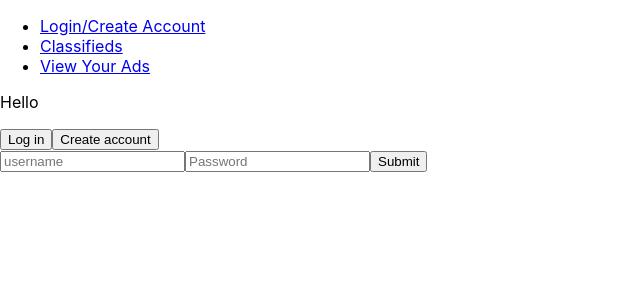
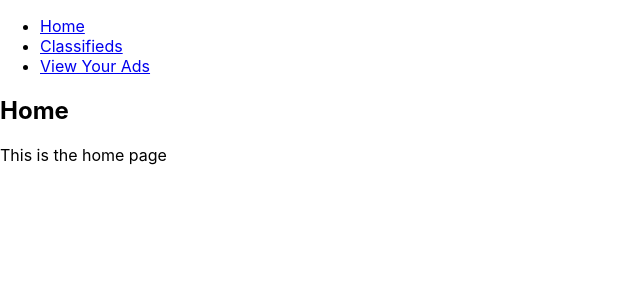
Before and after one commit to jsardinas/laughing-broccoli, a React (Create React App) app in the folder client/: page / in a window 1280 px wide. Shown: the top 300 px of the page, without its empty margins (0-640 px from the left). Built offline with nearby package versions, Linux system fonts and the light colour scheme.

Commit message:
Revert "Post input form"

```diff
--- a/client/src/App.js
+++ b/client/src/App.js
@@ -5,7 +5,7 @@ import './App.css';
 
 
 export default function App() {
-  const [currentPage, setCurrentPage] = useState('LogIn');
+  const [currentPage, setCurrentPage] = useState('Home');
   console.log("Hello World");
   return (
     <>
--- a/client/src/components/NavTabs.js
+++ b/client/src/components/NavTabs.js
@@ -8,18 +8,18 @@ export default function NavTabs({ currentPage, handlePageChange }) {
             <ul className="nav nav-tabs">
                 <li className="nav-item">
                     <a
-                        href="logIn"
-                        onClick={() => handlePageChange('LogIn')}
+                        href="#home"
+                        onClick={() => handlePageChange('Home')}
                         // This is a conditional (ternary) operator that checks to see if the current page is "Home"
                         // If it is, we set the current page to 'nav-link-active', otherwise we set it to 'nav-link'
-                        className={currentPage === 'LogIn' ? 'nav-link active' : 'nav-link'}
+                        className={currentPage === 'Home' ? 'nav-link active' : 'nav-link'}
                     >
-                        Login/Create Account
+                        Home
                     </a>
                 </li>
                 <li className="nav-item">
                     <a
-                        href="classifieds"
+                        href="#classifieds"
                         onClick={() => handlePageChange('Classifieds')}
                         // Check to see if the currentPage is `About`, and if so we use the active link class from bootstrap. Otherwise, we set it to a normal nav-link
                         className={currentPage === 'Classifieds' ? 'nav-link active' : 'nav-link'}
@@ -29,10 +29,10 @@ export default function NavTabs({ currentPage, handlePageChange }) {
                 </li>
                 <li className="nav-item">
                     <a
-                        href="userAd"
+                        href="#userAd"
                         onClick={() => handlePageChange('UserAd')}
                         // Check to see if the currentPage is `Blog`, and if so we use the active link class from bootstrap. Otherwise, we set it to a normal nav-link
-                        className={currentPage === 'UserAd' ? 'nav-link active' : 'nav-link'}
+                        className={currentPage === 'ContactMe' ? 'nav-link active' : 'nav-link'}
                     >
                         View Your Ads
                     </a>
--- a/client/src/components/pages/Frame.js
+++ b/client/src/components/pages/Frame.js
@@ -1,15 +1,15 @@
 
 import React from 'react';
+import Home from './Home';
 import Classifieds from './Classifieds';
 import UserAdEdit from './UserAdEdit';
-import LogIn from './LogIn'
 
 export default function Frame({ currentPage }) {
 
   // This method is checking to see what the value of `currentPage` is. Depending on the value of currentPage, we return the corresponding component to render.
   const renderPage = () => {
-    if (currentPage === 'LogIn') {
-      return <LogIn />;
+    if (currentPage === 'Home') {
+      return <Home />;
     }
     if (currentPage === 'Classifieds') {
       return <Classifieds />;
@@ -17,7 +17,7 @@ export default function Frame({ currentPage }) {
     if (currentPage === 'UserAd') {
       return <UserAdEdit />;
     }
-    return <LogIn />;
+    return <Home />;
   };
 
   return (
--- a/client/src/components/pages/LogIn.js
+++ b/client/src/components/pages/LogIn.js
@@ -1,103 +1,12 @@
-import React, { useState } from 'react';
+import React from "react";
 
-// Here we import a helper function that will check if the email is valid
-import { checkPassword, validateEmail } from '../../utils/helpers';
-
-function Form() {
-    // Create state variables for the fields in the form
-    // We are also setting their initial values to an empty string
-    const [email, setEmail] = useState('');
-    const [userName, setUserName] = useState('');
-    const [password, setPassword] = useState('');
-    const [errorMessage, setErrorMessage] = useState('');
-    const [isLogInForm, setIsLogInForm] = useState(true);
-
-    const showLogInForm = (value) => {
-        setIsLogInForm(value)
-        console.log(value);
-
-    }
-
-    const handleInputChange = (e) => {
-        // Getting the value and name of the input which triggered the change
-        const { target } = e;
-        const inputType = target.name;
-        const inputValue = target.value;
-
-        // Based on the input type, we set the state of either email, username, and password
-        if (inputType === 'email') {
-            setEmail(inputValue);
-        } else if (inputType === 'userName') {
-            setUserName(inputValue);
-        } else {
-            setPassword(inputValue);
-        }
-    };
-
-    const handleFormSubmit = (e) => {
-        // Preventing the default behavior of the form submit (which is to refresh the page)
-        e.preventDefault();
-
-        // First we check to see if the email is not valid or if the userName is empty. If so we set an error message to be displayed on the page.
-        if (!validateEmail(email) || !userName) {
-            setErrorMessage('Email or username is invalid');
-            // We want to exit out of this code block if something is wrong so that the user can correct it
-            return;
-            // Then we check to see if the password is not valid. If so, we set an error message regarding the password.
-        }
-        if (!checkPassword(password)) {
-            setErrorMessage(
-                `Choose a more secure password for the account: ${userName}`
-            );
-            return;
-        }
-        alert(`Hello ${userName}`);
-
-        // If everything goes according to plan, we want to clear out the input after a successful registration.
-        setUserName('');
-        setPassword('');
-        setEmail('');
-    };
-
+export default function LogIn() {
     return (
-        <div>
-            <p>Hello {userName}</p>
-            <button type="button" onClick={() => showLogInForm(true)}>Log in</button>
-            <button type="button" onClick={() => showLogInForm(false)} >Create account</button>
-            <form className="form">
-                {isLogInForm === true ?
-                    null :
-                    <input
-                        value={email}
-                        name="email"
-                        onChange={handleInputChange}
-                        type="email"
-                        placeholder="email"
-                    />}
-                <input
-                    value={userName}
-                    name="userName"
-                    onChange={handleInputChange}
-                    type="text"
-                    placeholder="username"
-                />
-                <input
-                    value={password}
-                    name="password"
-                    onChange={handleInputChange}
-                    type="password"
-                    placeholder="Password"
-                />
-
-                <button type="button" onClick={handleFormSubmit}>Submit</button>
-            </form>
-            {errorMessage && (
-                <div>
-                    <p className="error-text">{errorMessage}</p>
-                </div>
-            )}
-        </div>
-    );
+        <>
+            <h1>Hello</h1>
+            <input type="text" id="username">Username:</input>
+            <input type="text" id="password">Password:</input>
+            <input type="submit">Log In</input>
+        </>
+    )
 }
-
-export default Form;
--- a/client/src/components/pages/UserAdEdit.js
+++ b/client/src/components/pages/UserAdEdit.js
@@ -113,6 +113,8 @@ export default function Form() {
                 ))}
             </div>
         </>
+
+
     );
 
 }
--- a/client/src/utils/helpers.js
+++ /dev/null
@@ -1,12 +0,0 @@
-export function validateEmail(email) {
-    const re = /^(([^<>()[\]\\.,;:\s@"]+(\.[^<>()[\]\\.,;:\s@"]+)*)|(".+"))@((\[[0-9]{1,3}\.[0-9]{1,3}\.[0-9]{1,3}\.[0-9]{1,3}\])|(([a-zA-Z\-0-9]+\.)+[a-zA-Z]{2,}))$/;
-    return re.test(String(email).toLowerCase());
-}
-
-export function checkPassword(input) {
-    const passw = /^[A-Za-z]\w{7,14}$/;
-    if (input.match(passw)) {
-        return true;
-    }
-    return false;
-}
```
